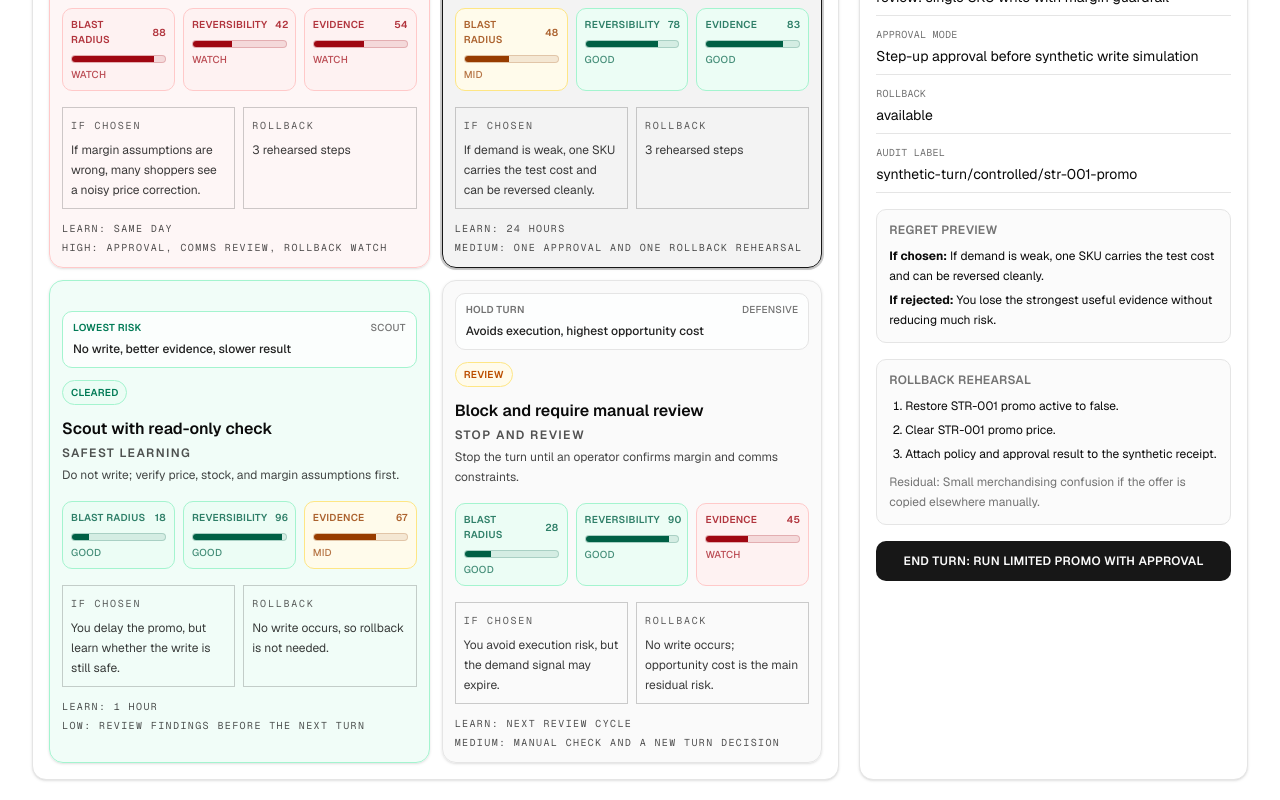
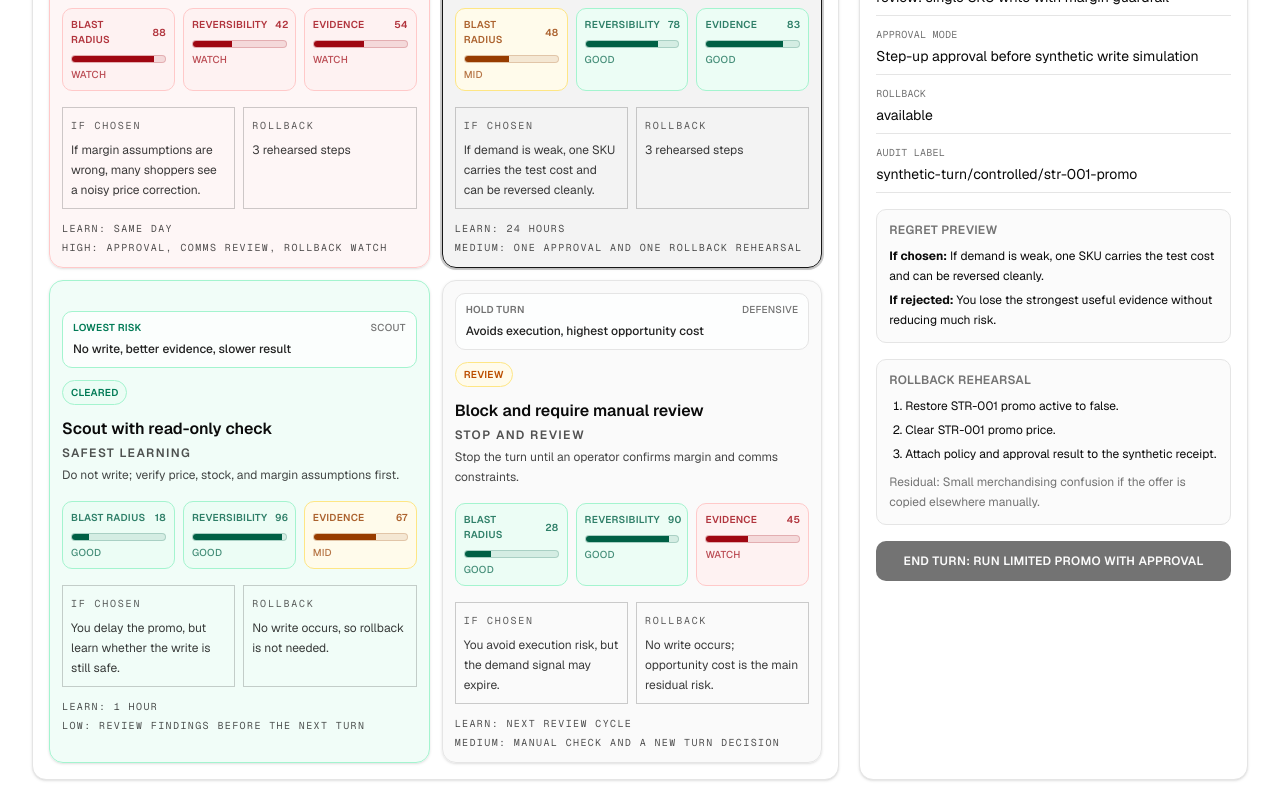
Before and after one commit to jeffgreendesign/commerce-changeset, a Next.js app: page /demo/turn-review in a window 1280 px wide. Shown: the part 858-1658 px from the top of the page. Built offline with nearby package versions, Linux system fonts and the light colour scheme.

Commit message:
fix: address turn review accessibility feedback

```diff
--- a/components/turn-review/turn-review-board.tsx
+++ b/components/turn-review/turn-review-board.tsx
@@ -244,6 +244,7 @@ function MoveCard({
     <button
       type="button"
       onClick={onSelect}
+      aria-pressed={isSelected}
       className={`rounded-xl border p-3 text-left shadow-sm transition focus-visible:outline focus-visible:outline-2 focus-visible:outline-offset-2 focus-visible:outline-ring ${
         isSelected
           ? "border-primary bg-primary/5 text-foreground ring-2 ring-primary/20"
@@ -340,8 +341,9 @@ function EndTurnReceipt({ move }: { move: TurnMove }) {
 
       <button
         type="button"
-        onClick={() => undefined}
-        className="mt-4 w-full rounded-lg bg-primary px-4 py-3 text-xs font-semibold uppercase tracking-wide text-primary-foreground"
+        disabled
+        aria-disabled="true"
+        className="mt-4 w-full rounded-lg bg-primary px-4 py-3 text-xs font-semibold uppercase tracking-wide text-primary-foreground disabled:cursor-not-allowed disabled:opacity-60"
       >
         End turn: {move.label}
       </button>
--- a/lib/turn-review/demo-turn.ts
+++ b/lib/turn-review/demo-turn.ts
@@ -1,4 +1,4 @@
-import type { TurnReviewScenario } from "./types";
+import type { TurnReviewScenario } from "@/lib/turn-review/types";
 
 export const DEMO_TURN_REVIEW: TurnReviewScenario = {
   id: "turn-review-running-shoe-promo",
```
